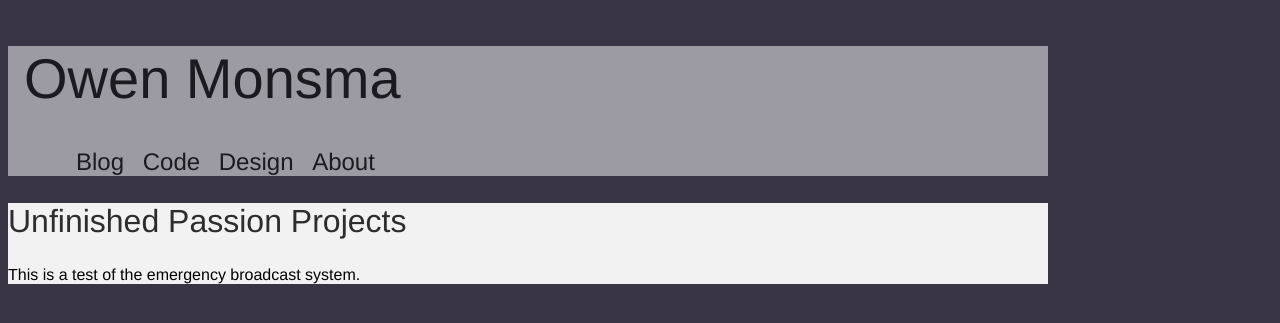
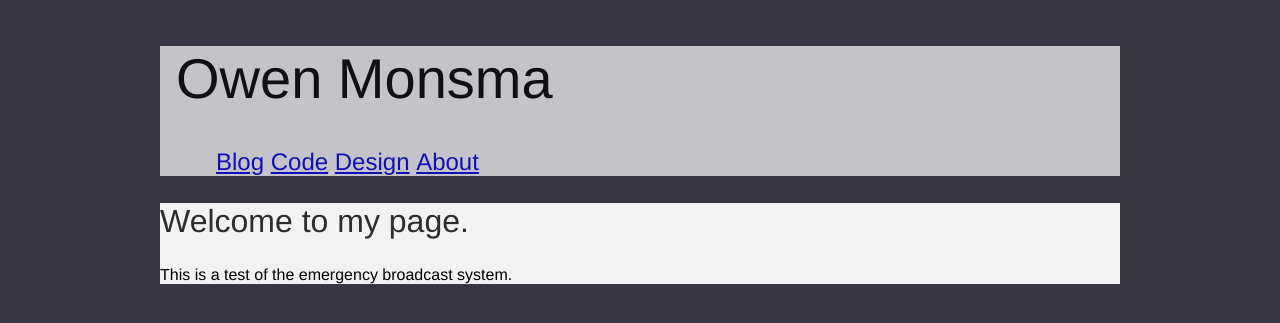
Before and after one commit to darkfire613/darkfire613.github.io, a Jekyll site: the page built from index.html, in a window 1280 px wide. Shown: the top 323 px of the page. Built offline with Jekyll 4.4.1, drawn with Linux system fonts in a browser that asks for light colours.

Commit message:
added other pages

```diff
--- a/_includes/header.html
+++ b/_includes/header.html
@@ -2,10 +2,10 @@
   <h1>Owen Monsma</h1>
   <nav>
     <ul class="nav">
-      <li id="blog">Blog</li>
-      <li id="code">Code</li>
-      <li id="design">Design</li>
-      <li id="about">About</li>
+      <li id="blog"><a href="/">Blog</a></li>
+      <li id="code"><a href="/code/">Code</a></li>
+      <li id="design"><a href="/design/">Design</a></li>
+      <li id="about"><a href="/about/">About</a></li>
     </ul>
   </nav>
 </header>
--- a/_layouts/home.html
+++ b/_layouts/home.html
@@ -1,4 +1,4 @@
-<!DOCTYPE html>
+<!DOCTYPE html PUBLIC "-//W3C//DTD XHTML 1.0 Strict//EN">
 <html>
   <head>
     <!-- Adobe Typekit Script -->
@@ -11,10 +11,12 @@
     <link rel="stylesheet" href="/css/syntax.css">
   </head>
   <body>
-    <div id="page">
-      {% include header.html %}
-      <div id="content">
-        {{ content }}
+    <div class="flexcontainer">
+      <div id="page">
+        {% include header.html %}
+        <div id="content">
+          {{ content }}
+        </div>
       </div>
     </div>
   </body>
--- /dev/null
+++ b/about/index.html
@@ -0,0 +1,6 @@
+---
+layout: home
+title: About Me
+---
+<h2 class="title">About Me</h2>
+<p>Stuff about me here.</p>
--- /dev/null
+++ b/code/index.html
@@ -0,0 +1,6 @@
+---
+layout: home
+title: My Code Projects
+---
+<h2 class="title">{{ page.title }}</h2>
+<p>List of my code projects, linking to project pages</p>
--- a/css/main.css
+++ b/css/main.css
@@ -1,21 +1,24 @@
-body {
+/* body */
+
+body{
   background-color: #393544;
+  font-family: "proxima-nova", "Helvetica Neue", Helvetica, sans-serif;
 
 }
 
-
-
-/* body */
-
-body{
-  font-family: "proxima-nova", "Helvetica Neue", Helvetica, sans-serif;
+.flexcontainer{
   display: -webkit-flex;
   display: flex;
+  -webkit-justify-content: center;
+  justify-content: center;
+  -webkit-align-items: flex-start;
+  align-items: flex-start;
+
 }
 
 #page{
-  -webkit-flex: 0 1 65em;
-  flex: 0 1 65em;
+  -webkit-flex: 0 1 60em;
+  flex: 0 1 60em;
   -webkit-flex-flow: column;
   flex-flow: column;
 
@@ -24,11 +27,12 @@
 header{
   flex: 0 1 100%;
   padding-left: 1em;
+  margin-bottom: 0;
   background-color: #FFF;
-  opacity: .5;
+  opacity: .7;
   -webkit-order: 1;
   order: 1;
-}
+  }
 
 nav{
   flex: 0 0 60%;
@@ -39,7 +43,7 @@
 nav li{
   display: inline;
   padding: 0;
-  margin-left: .5em;
+  margin: 0;
   font-weight: 300;
   background: #FFF;
 }
@@ -51,10 +55,12 @@
 }
 
 #content{
+  margin-top:0;
   -webkit-flex: 0 1 100%;
   flex: 0 1 100%;
   -webkit-order: 2;
   order: 2;
+  background-color: #f2f2f2;
 }
 
 article{
--- /dev/null
+++ b/design/index.html
@@ -0,0 +1,6 @@
+---
+layout: home
+title: My Design Work
+---
+<h2 class="title">{{ page.title }}</h2>
+<p>List of my design work, with links to large files.</p>
--- a/index.html
+++ b/index.html
@@ -1,5 +1,6 @@
 ---
-layout: post
+layout: home
 title: Unfinished Passion Projects
 ---
-This is a test of the emergency broadcast system.
+<h2 class="title">Welcome to my page.</h2>
+<p>This is a test of the emergency broadcast system.</p>
```
